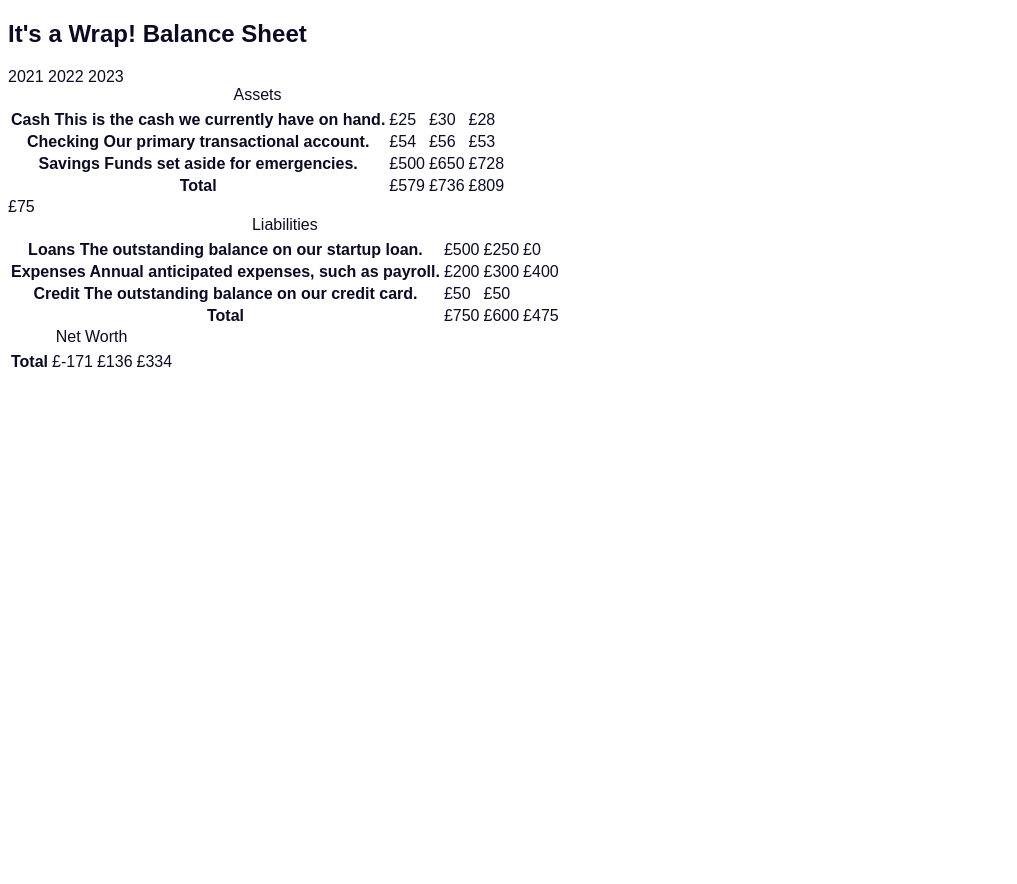
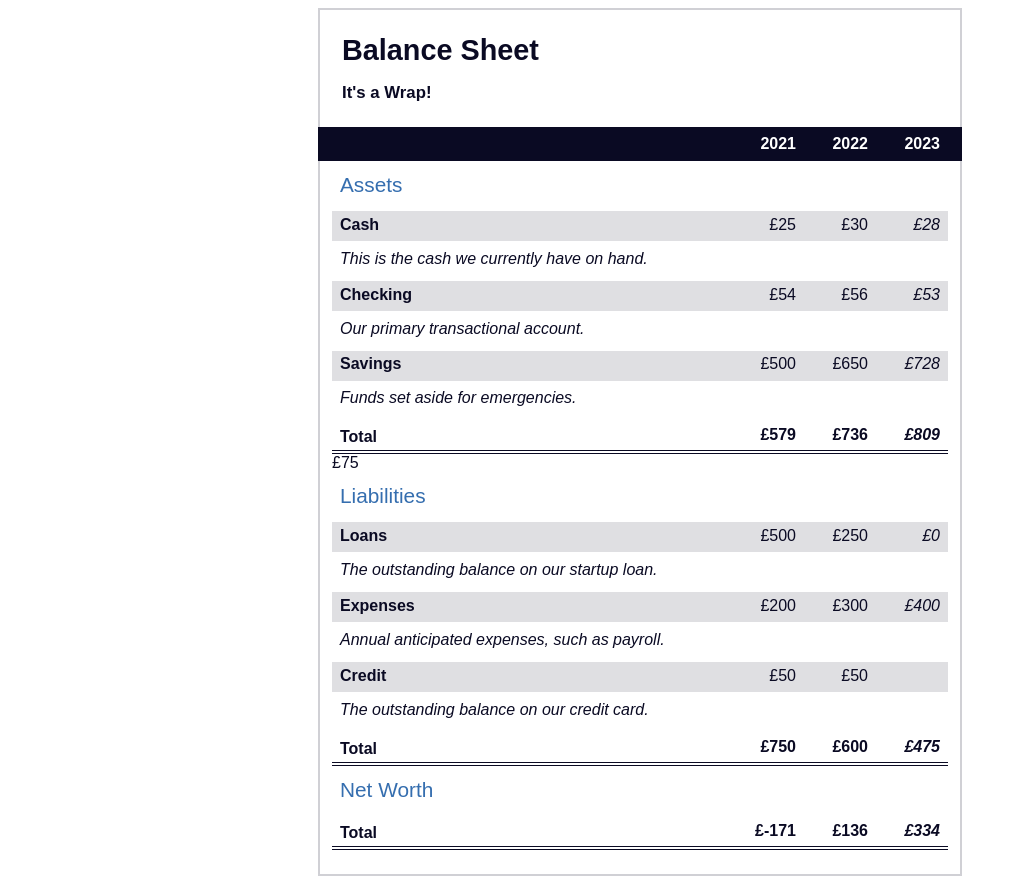
Before and after one commit to sage-code82/balance_sheet, a plain HTML site: page index.html in a window 1280 px wide. Shown: the whole page, without its empty margins (0-1017 px from the left). Before the commit the page ends 800 px from the top, so only its background shows below. Drawn offline with Linux system fonts and the light colour scheme.

Commit message:
get the CSS locked in

```diff
--- a/styles.css
+++ b/styles.css
@@ -19,3 +19,137 @@ body {
   font-family: sans-serif;
   color: #0a0a23;
 }
+
+h1 {
+  max-width: 37.25rem;
+  margin: 0 auto;
+  padding: 1.5rem 1.25rem;
+}
+
+h1 .flex {
+  display: flex;
+  flex-direction: column-reverse;
+  gap: 1rem;
+}
+
+h1 .flex span:first-of-type {
+  font-size: 0.7em;
+}
+
+h1 .flex span:last-of-type {
+  font-size: 1.2em;
+}
+
+section {
+  max-width: 40rem;
+  margin: 0 auto;
+  border: 2px solid #d0d0d5;
+}
+
+#years {
+  display: flex;
+  justify-content: flex-end;
+  position: sticky;
+  z-index: 999;
+  top: 0;
+  background: #0a0a23;
+  color: #fff;
+  padding: 0.5rem calc(1.25rem + 2px) 0.5rem 0;
+  margin: 0 -2px;
+}
+
+#years span[class] {
+  font-weight: bold;
+  width: 4.5rem;
+  text-align: right;
+}
+
+.table-wrap {
+  padding: 0 0.75rem 1.5rem 0.75rem;
+}
+
+table {
+  border-collapse: collapse;
+  border: 0;
+  width: 100%;
+  position: relative;
+  margin-top: 3rem;
+}
+
+table caption {
+  color: #356eaf;
+  font-size: 1.3em;
+  font-weight: normal;
+  position: absolute;
+  top: -2.25rem;
+  left: 0.5rem;
+}
+
+tbody td {
+  width: 100vw;
+  min-width: 4rem;
+  max-width: 4rem;
+}
+
+tbody th {
+  width: calc(100% - 12rem);
+}
+
+tr[class="total"] {
+  border-bottom: 4px double #0a0a23;
+  font-weight: bold;
+}
+
+tr[class="total"] th {
+  text-align: left;
+  padding: 0.5rem 0 0.25rem 0.5rem;
+}
+
+tr.total td {
+  text-align: right;
+  padding: 0 0.25rem;
+}
+
+tr.total td:nth-of-type(3) {
+  padding-right: 0.5rem;
+}
+
+tr.total:hover {
+  background-color: #99c9ff;
+}
+
+td.current {
+  font-style: italic;
+}
+
+tr.data {
+  background-image: linear-gradient(
+    to bottom,
+    #dfdfe2 1.845rem,
+    white 1.845rem
+  );
+}
+
+tr.data th {
+  text-align: left;
+  padding-top: 0.3rem;
+  padding-left: 0.5rem;
+}
+
+tr.data th .description {
+  display: block;
+  font-weight: normal;
+  font-style: italic;
+  padding: 1rem 0 0.75rem;
+  margin-right: -13.5rem;
+}
+
+tr.data td {
+  vertical-align: top;
+  padding: 0.3rem 0.25rem 0;
+  text-align: right;
+}
+
+tr.data td:last-of-type {
+  padding-right: 0.5rem;
+}
```
